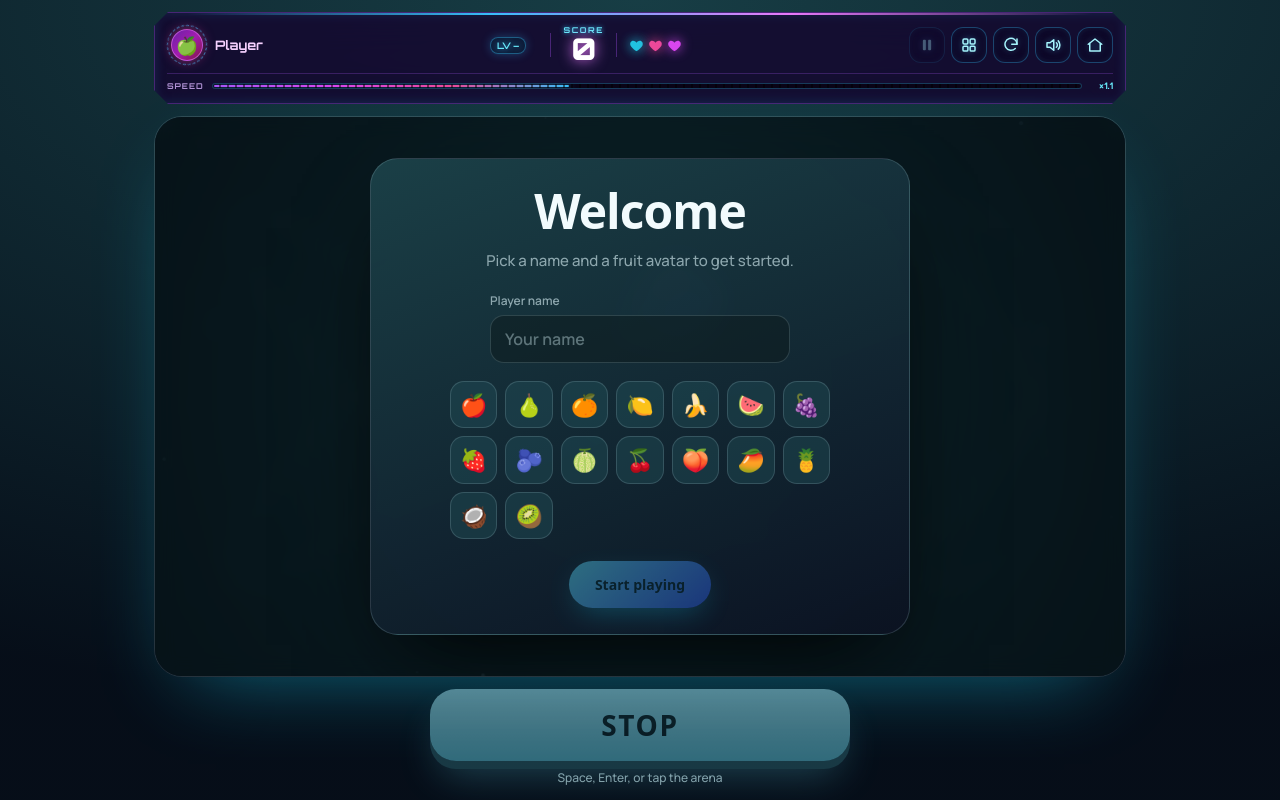
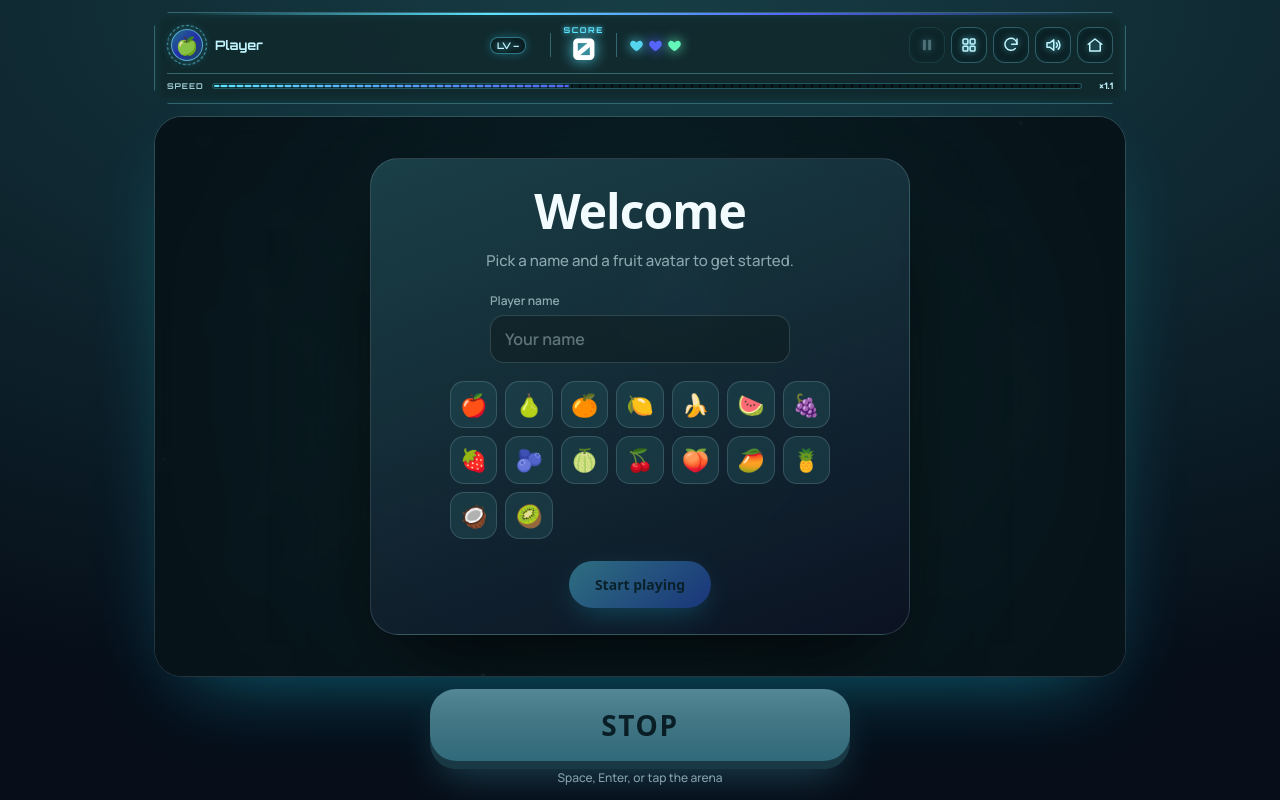
Before and after one commit to LaplaceMkhabela/stop-the-ball-game, a website: page new/index.html in a window 1280 px wide. Drawn offline with Linux system fonts and the light colour scheme; animation ran at ten frames a second; a web font is replaced by a local one.

Commit message:
Make the top bar follow the current level hue
Replace the fixed purple/cyan palette with hue-driven variables derived
from --h, so the chassis, badges, score glow, lives, controls, speed
gauge and progress bar all shift with the level's colour.

```diff
--- a/new/styles.css
+++ b/new/styles.css
@@ -27,44 +27,54 @@ button{font:inherit;color:inherit;touch-action:manipulation}
 .app{width:min(100%,1000px);flex:1;min-height:0;display:flex;flex-direction:column;gap:12px;padding:max(12px,env(safe-area-inset-top)) max(14px,env(safe-area-inset-right)) max(14px,env(safe-area-inset-bottom)) max(14px,env(safe-area-inset-left))}
 
 /* HUD */
-.hud{display:block}
+.hud{
+  display:block;
+  --hud-ink:hsl(var(--h) 100% 88%);
+  --hud-line:hsl(var(--h) 80% 70% / .35);
+  --hud-accent:hsl(var(--h) 100% 68%);
+  --hud-accent2:hsl(calc(var(--h) + 45) 95% 66%);
+  --hud-deep:hsl(var(--h) 50% 7% / .7);
+  --hud-panel:hsl(var(--h) 45% 12% / .85);
+  --hud-glow:hsl(var(--h) 100% 60% / .28);
+}
 .hud-chassis{
   position:relative;padding:12px;
-  background:rgba(20,8,48,.85);
-  border:1px solid rgba(168,85,247,.35);
+  background:var(--hud-panel);
+  border:1px solid var(--hud-line);
   -webkit-backdrop-filter:blur(18px);backdrop-filter:blur(18px);
-  box-shadow:0 0 20px rgba(168,85,247,.25),inset 0 0 12px rgba(56,189,248,.15);
+  box-shadow:0 0 20px var(--hud-glow),inset 0 0 12px hsl(var(--h) 100% 60% / .12);
   clip-path:polygon(14px 0,calc(100% - 14px) 0,100% 14px,100% calc(100% - 14px),calc(100% - 14px) 100%,14px 100%,0 calc(100% - 14px),0 14px);
 }
-.hud-accent{position:absolute;top:0;left:32px;right:32px;height:2px;background:linear-gradient(90deg,transparent,#38bdf8,#e879f9,transparent)}
+.hud-accent{position:absolute;top:0;left:32px;right:32px;height:2px;background:linear-gradient(90deg,transparent,var(--hud-accent),var(--hud-accent2),transparent)}
 .hud-metrics{display:flex;align-items:center;justify-content:space-between;gap:10px}
 
 /* Profile */
 .who{position:relative;flex:0 0 auto;display:flex;align-items:center;gap:8px;padding:0;border:0;background:none;cursor:pointer;border-radius:16px;transition:filter .2s}
 .who:hover{filter:brightness(1.15)}
-.who-orbit{position:absolute;left:0;top:0;width:40px;height:40px;border-radius:50%;border:1px dashed rgba(56,189,248,.7);pointer-events:none;animation:hudOrbit 6s linear infinite}
+.who-orbit{position:absolute;left:0;top:0;width:40px;height:40px;border-radius:50%;border:1px dashed hsl(var(--h) 100% 72% / .7);pointer-events:none;animation:hudOrbit 6s linear infinite}
 @keyframes hudOrbit{to{transform:rotate(360deg)}}
 .who-av{
   position:relative;width:32px;height:32px;margin:4px;border-radius:50%;display:grid;place-items:center;font-size:18px;line-height:1;
-  background:linear-gradient(135deg,#6b21a8,#a21caf,#831843);border:1px solid rgba(232,121,249,.6);box-shadow:0 0 12px rgba(236,72,153,.55);
+  background:linear-gradient(135deg,hsl(var(--h) 60% 32%),hsl(calc(var(--h) + 45) 65% 40%),hsl(var(--h) 55% 22%));
+  border:1px solid hsl(var(--h) 100% 75% / .6);box-shadow:0 0 12px var(--hud-glow);
 }
-.who-name{max-width:150px;font-family:Orbitron,system-ui,sans-serif;font-weight:700;font-size:13px;color:#f5d0fe;white-space:nowrap;overflow:hidden;text-overflow:ellipsis}
+.who-name{max-width:150px;font-family:Orbitron,system-ui,sans-serif;font-weight:700;font-size:13px;color:var(--hud-ink);white-space:nowrap;overflow:hidden;text-overflow:ellipsis}
 
 /* Center score panel */
 .hud-center{display:flex;align-items:center;gap:12px}
-.hud-lv{display:flex;align-items:center;gap:2px;padding:2px 6px;border-radius:8px;background:rgba(8,51,68,.4);border:1px solid rgba(56,189,248,.4);box-shadow:0 0 10px rgba(56,189,248,.3);font-family:Orbitron,system-ui,sans-serif;font-weight:700;font-size:9px;color:#67e8f9;text-shadow:0 0 6px rgba(56,189,248,.9)}
-.hud-lv-name{font-family:Orbitron,system-ui,sans-serif;font-weight:700;font-size:9px;letter-spacing:.06em;color:#e879f9;text-shadow:0 0 6px rgba(232,121,249,.8);text-transform:uppercase}
-.hud-sep{width:1px;height:24px;background:rgba(168,85,247,.35)}
+.hud-lv{display:flex;align-items:center;gap:2px;padding:2px 6px;border-radius:8px;background:var(--hud-deep);border:1px solid hsl(var(--h) 100% 68% / .45);box-shadow:0 0 10px var(--hud-glow);font-family:Orbitron,system-ui,sans-serif;font-weight:700;font-size:9px;color:var(--hud-ink);text-shadow:0 0 6px var(--hud-accent)}
+.hud-lv-name{font-family:Orbitron,system-ui,sans-serif;font-weight:700;font-size:9px;letter-spacing:.06em;color:var(--hud-accent2);text-shadow:0 0 6px var(--hud-accent2);text-transform:uppercase}
+.hud-sep{width:1px;height:24px;background:var(--hud-line)}
 .hud-score{display:flex;flex-direction:column;align-items:center;justify-content:center;line-height:1}
-.hud-score-k{font-family:Orbitron,system-ui,sans-serif;font-size:8px;font-weight:700;letter-spacing:.2em;color:#67e8f9;text-shadow:0 0 5px #38bdf8}
-.hud-score .v{font-family:Orbitron,system-ui,sans-serif;font-weight:900;font-size:30px;letter-spacing:-.02em;color:#fff;font-variant-numeric:tabular-nums;text-shadow:0 0 14px rgba(232,121,249,.9)}
+.hud-score-k{font-family:Orbitron,system-ui,sans-serif;font-size:8px;font-weight:700;letter-spacing:.2em;color:var(--hud-accent);text-shadow:0 0 5px var(--hud-accent)}
+.hud-score .v{font-family:Orbitron,system-ui,sans-serif;font-weight:900;font-size:30px;letter-spacing:-.02em;color:#fff;font-variant-numeric:tabular-nums;text-shadow:0 0 14px var(--hud-accent)}
 
 /* Lives */
 .lives{display:flex;align-items:center;gap:4px}
 .lives svg{width:15px;height:15px;fill:currentColor;filter:drop-shadow(0 0 6px currentColor);transition:opacity .3s,transform .3s}
-.lives svg:nth-child(1){color:#22d3ee;animation:hudPulse 1.6s ease-in-out infinite}
-.lives svg:nth-child(2){color:#ec4899}
-.lives svg:nth-child(3){color:#d946ef}
+.lives svg:nth-child(1){color:var(--hud-accent);animation:hudPulse 1.6s ease-in-out infinite}
+.lives svg:nth-child(2){color:var(--hud-accent2)}
+.lives svg:nth-child(3){color:hsl(calc(var(--h) - 35) 90% 68%)}
 .lives svg.lost{opacity:.18;transform:scale(.8);filter:none;animation:none}
 @keyframes hudPulse{50%{opacity:.45}}
 
@@ -74,36 +84,36 @@ button{font:inherit;color:inherit;touch-action:manipulation}
 .fab{display:none}
 .icon{
   width:36px;height:36px;border-radius:12px;display:grid;place-items:center;cursor:pointer;
-  border:1px solid rgba(56,189,248,.35);background:rgba(12,5,32,.7);
-  box-shadow:inset 0 0 10px rgba(56,189,248,.12);
+  border:1px solid var(--hud-line);background:var(--hud-deep);
+  box-shadow:inset 0 0 10px hsl(var(--h) 100% 60% / .12);
   -webkit-backdrop-filter:blur(8px);backdrop-filter:blur(8px);transition:background .2s,border-color .2s;
 }
-.icon svg{width:18px;height:18px;fill:none;stroke:#a5f3fc;stroke-width:2;stroke-linecap:round;stroke-linejoin:round;filter:drop-shadow(0 0 4px rgba(56,189,248,.6))}
-.icon:hover{background:rgba(27,14,62,.9);border-color:rgba(232,121,249,.55)}
+.icon svg{width:18px;height:18px;fill:none;stroke:var(--hud-ink);stroke-width:2;stroke-linecap:round;stroke-linejoin:round;filter:drop-shadow(0 0 4px var(--hud-accent))}
+.icon:hover{background:hsl(var(--h) 50% 20% / .9);border-color:hsl(var(--h) 100% 72% / .55)}
 .icon.off .slash{display:block}
 .icon .slash{display:none}
 .icon:disabled{opacity:.35;cursor:not-allowed;pointer-events:none}
-#btnPause .ic-pause,#btnPause .ic-play{fill:#a5f3fc;stroke:none}
+#btnPause .ic-pause,#btnPause .ic-play{fill:var(--hud-ink);stroke:none}
 #btnPause .ic-play{display:none}
 #btnPause.paused .ic-pause{display:none}
 #btnPause.paused .ic-play{display:block}
 
 /* Speed gauge */
-.hud-gauge-row{display:flex;align-items:center;gap:8px;margin-top:8px;padding-top:6px;border-top:1px solid rgba(168,85,247,.25)}
-.hud-gauge-k{font-family:Orbitron,system-ui,sans-serif;font-size:8px;font-weight:700;letter-spacing:.12em;color:rgba(216,180,254,.8);text-transform:uppercase}
-.hud-gauge{position:relative;flex:1;height:6px;padding:1px;border-radius:999px;background:#0a0316;border:1px solid rgba(56,189,248,.3);overflow:hidden}
+.hud-gauge-row{display:flex;align-items:center;gap:8px;margin-top:8px;padding-top:6px;border-top:1px solid var(--hud-line)}
+.hud-gauge-k{font-family:Orbitron,system-ui,sans-serif;font-size:8px;font-weight:700;letter-spacing:.12em;color:var(--hud-ink);opacity:.8;text-transform:uppercase}
+.hud-gauge{position:relative;flex:1;height:6px;padding:1px;border-radius:999px;background:var(--hud-deep);border:1px solid hsl(var(--h) 100% 68% / .3);overflow:hidden}
 .hud-gauge::after{content:"";position:absolute;inset:0;z-index:2;pointer-events:none;background:repeating-linear-gradient(90deg,transparent 0 6px,rgba(0,0,0,.5) 6px 8px)}
-.hud-gauge-fill{display:block;height:100%;border-radius:999px;background:linear-gradient(90deg,#a855f7,#d946ef,#ec4899,#38bdf8);box-shadow:0 0 8px #38bdf8;transition:width .25s}
-.hud-gauge-v{min-width:3ch;text-align:right;font-family:Orbitron,system-ui,sans-serif;font-size:9px;font-weight:700;color:#67e8f9;font-variant-numeric:tabular-nums}
+.hud-gauge-fill{display:block;height:100%;border-radius:999px;background:linear-gradient(90deg,var(--hud-accent),var(--hud-accent2));box-shadow:0 0 8px var(--hud-accent);transition:width .25s}
+.hud-gauge-v{min-width:3ch;text-align:right;font-family:Orbitron,system-ui,sans-serif;font-size:9px;font-weight:700;color:var(--hud-ink);font-variant-numeric:tabular-nums}
 
 /* Round progress bar (below the arena) */
 .roundbar{
   position:relative;width:min(100%,420px);height:8px;margin:0 auto;padding:1px;border-radius:999px;
-  background:#0a0316;border:1px solid rgba(56,189,248,.3);overflow:hidden;
-  box-shadow:0 0 12px rgba(168,85,247,.25);
+  background:hsl(var(--h) 50% 7% / .7);border:1px solid hsl(var(--h) 100% 68% / .3);overflow:hidden;
+  box-shadow:0 0 12px var(--hud-glow, hsl(var(--h) 100% 60% / .28));
 }
 .roundbar[hidden]{display:none}
-.roundbar-fill{display:block;height:100%;width:0;border-radius:999px;background:linear-gradient(90deg,#a855f7,#d946ef,#ec4899,#38bdf8);box-shadow:0 0 10px #38bdf8;transition:width .35s cubic-bezier(.3,1,.4,1)}
+.roundbar-fill{display:block;height:100%;width:0;border-radius:999px;background:linear-gradient(90deg,var(--hud-accent,var(--accent)),var(--hud-accent2,var(--accent2)));box-shadow:0 0 10px var(--accent);transition:width .35s cubic-bezier(.3,1,.4,1)}
 
 /* Stage */
 .stage{
```
